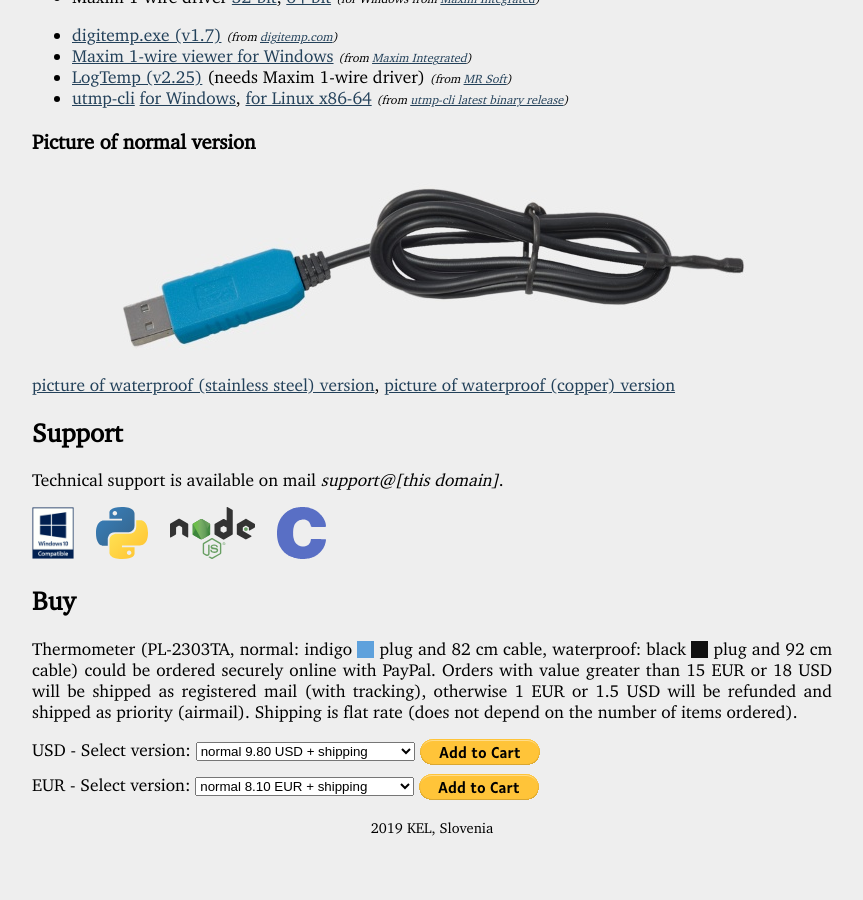
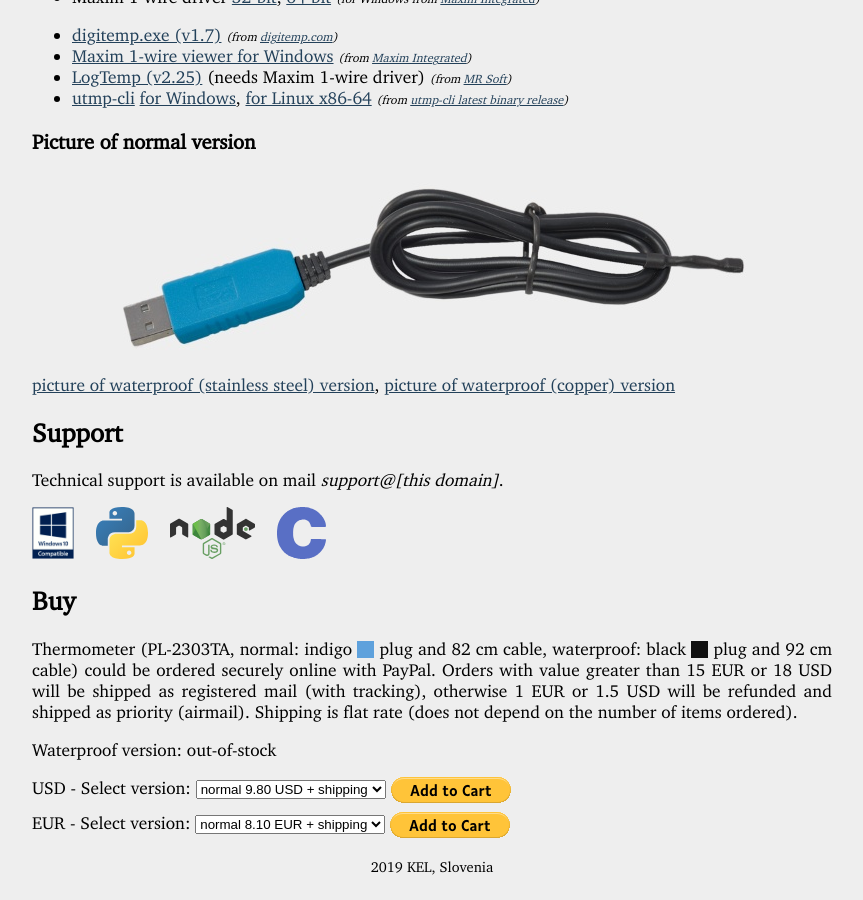
Before and after one commit to perproweb/utmp, a Jekyll site: the page index.html, which Jekyll copies as it is, in a window 1280 px wide and 900 px high, scrolled down 1071 px. Shown: the whole window, without its empty margins (208-1071 px from the left). Built offline with Jekyll 4.4.1, drawn with Linux system fonts in a browser that asks for light colours; before the commit the page ends 1933 px from its top, so only the background shows below that.

Commit message:
20191124

```diff
--- a/index.html
+++ b/index.html
@@ -154,6 +154,9 @@ Technical support is available on mail <em>support@[this domain]</em>.
 <p>
 Thermometer (PL-2303TA, normal: indigo <span class="colorbox indigo"></span> plug and 82 cm cable, waterproof: black <span class="colorbox black"></span> plug and 92 cm cable) could be ordered securely online with PayPal. Orders with value greater than 15 EUR or 18 USD will be shipped as registered mail (with tracking), otherwise 1 EUR or 1.5 USD will be refunded and shipped as priority (airmail). Shipping is flat rate (does not depend on the number of items ordered).
 </p>
+<p>
+Waterproof version: out-of-stock
+</p>
 <form target="paypal" action="https://www.paypal.com/cgi-bin/webscr" method="post">
 <input type="hidden" name="cmd" value="_s-xclick" />
 <input type="hidden" name="hosted_button_id" value="ZQEWWRMZQS9M6" />
@@ -162,7 +165,9 @@ Thermometer (PL-2303TA, normal: indigo <span class="colorbox indigo"></span> plu
 <label for="osusd">USD - Select version:</label>
 <select name="os0" id="osusd">
   <option value="normal">normal 9.80 USD + shipping</option>
+<!--
   <option value="waterproof">waterproof 12.80 USD + shipping</option>
+-->
 </select>
 <input type="hidden" name="currency_code" value="USD" />
 <input type="image" src="btn_cart_LG.png" name="submit" alt="PayPal" />
@@ -174,7 +179,9 @@ Thermometer (PL-2303TA, normal: indigo <span class="colorbox indigo"></span> plu
 <label for="oseur">EUR - Select version:</label>
 <select name="os0" id="oseur">
   <option value="normal">normal 8.10 EUR + shipping</option>
+<!--
   <option value="waterproof">waterproof 10.50 EUR + shipping</option>
+-->
 </select>
 <input type="hidden" name="currency_code" value="EUR">
 <input type="image" src="btn_cart_LG.png" name="submit" alt="PayPal">
```
